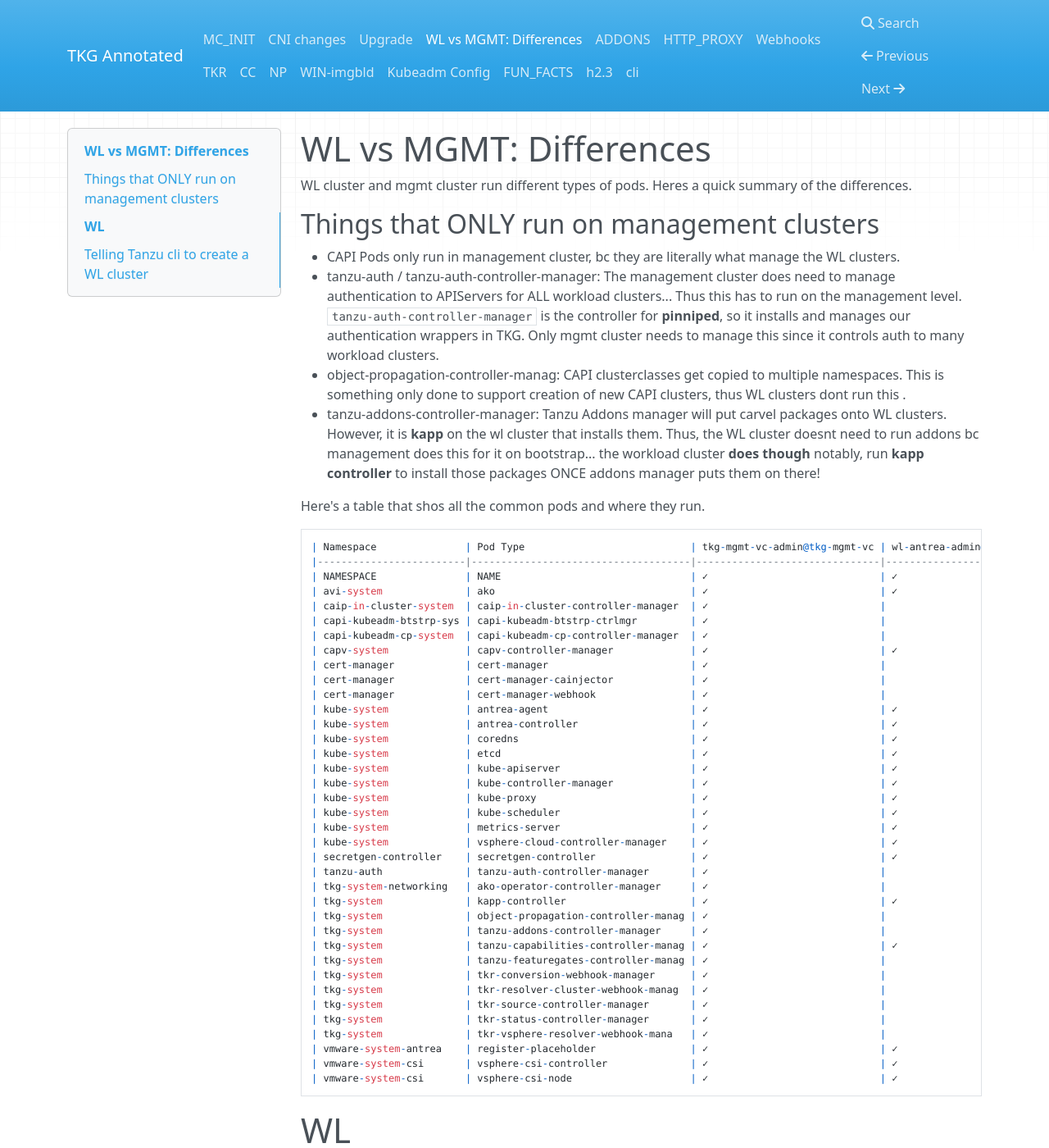
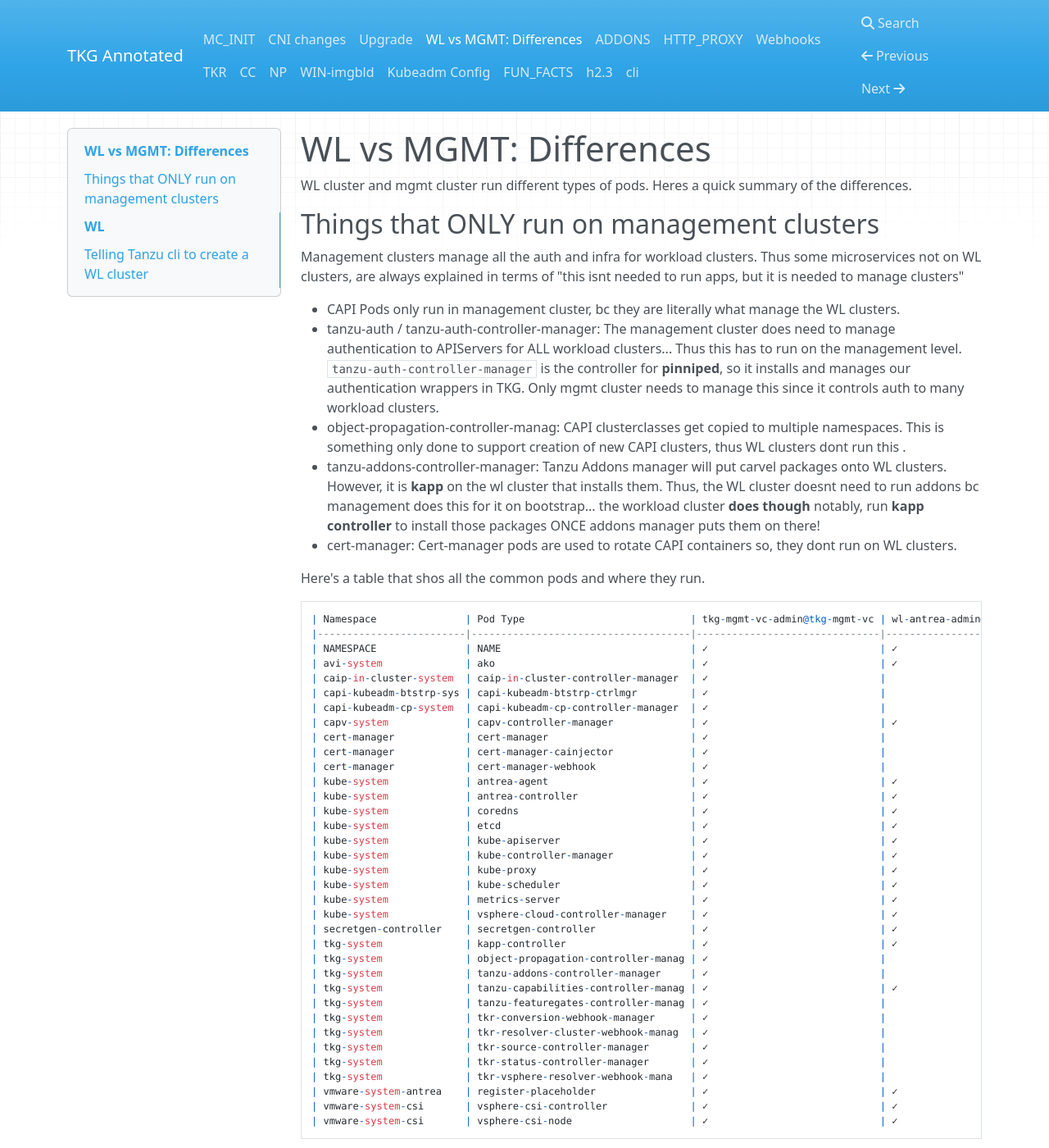
Before and after one commit to jayunit100/tanzu-install-annotated, an MkDocs documentation site: the page built from docs/z0-wl.md, in a window 1280 px wide and 1400 px high. Shown: the whole window at 82% size. Built offline with MkDocs 1.6.1, drawn with Linux system fonts in a browser that asks for light colours; nearby versions of some CDN libraries.

Commit message:
Update z0-wl.md

````diff
--- a/docs/z0-wl.md
+++ b/docs/z0-wl.md
@@ -4,51 +4,52 @@
 
 ## Things that ONLY run on management clusters
 
+Management clusters manage all the auth and infra for workload clusters.  Thus some microservices not on WL clusters, are always explained in terms of "this isnt needed to run apps, but it is needed to manage clusters"
+
 - CAPI Pods only run in management cluster, bc they are literally what manage the WL clusters.
 - tanzu-auth / tanzu-auth-controller-manager: The management cluster does need to manage authentication to APIServers for ALL workload clusters... Thus this has to run on the management level.  `tanzu-auth-controller-manager` is the controller for **pinniped**, so it installs and manages our authentication wrappers in TKG.  Only mgmt cluster needs to manage this since it controls auth to many workload clusters.
 - object-propagation-controller-manag: CAPI clusterclasses get copied to multiple namespaces.  This is something only done to support creation of new CAPI clusters, thus WL clusters dont run this .
 - tanzu-addons-controller-manager: Tanzu Addons manager will put carvel packages onto WL clusters. However, it is **kapp** on the wl cluster that installs them.  Thus, the WL cluster doesnt need to run addons bc management does this for it on bootstrap... the workload cluster **does though** notably, run **kapp controller** to install those packages ONCE addons manager puts them on there!
+- cert-manager: Cert-manager pods are used to rotate CAPI containers so, they dont run on WL clusters.
 
 Here's a table that shos all the common pods and where they run.
 
 ```
-| Namespace               | Pod Type                            | tkg-mgmt-vc-admin@tkg-mgmt-vc | wl-antrea-admin@wl-antrea|
-|-------------------------|-------------------------------------|-------------------------------|--------------------------|
-| NAMESPACE               | NAME                                | ✓                             | ✓                        |
-| avi-system              | ako                                 | ✓                             | ✓                        |
-| caip-in-cluster-system  | caip-in-cluster-controller-manager  | ✓                             |                          |
-| capi-kubeadm-btstrp-sys | capi-kubeadm-btstrp-ctrlmgr         | ✓                             |                          |
-| capi-kubeadm-cp-system  | capi-kubeadm-cp-controller-manager  | ✓                             |                          |
-| capv-system             | capv-controller-manager             | ✓                             | ✓                        |
-| cert-manager            | cert-manager                        | ✓                             |                          |
-| cert-manager            | cert-manager-cainjector             | ✓                             |                          |
-| cert-manager            | cert-manager-webhook                | ✓                             |                          |
-| kube-system             | antrea-agent                        | ✓                             | ✓                        |
-| kube-system             | antrea-controller                   | ✓                             | ✓                        |
-| kube-system             | coredns                             | ✓                             | ✓                        |
-| kube-system             | etcd                                | ✓                             | ✓                        |
-| kube-system             | kube-apiserver                      | ✓                             | ✓                        |
-| kube-system             | kube-controller-manager             | ✓                             | ✓                        |
-| kube-system             | kube-proxy                          | ✓                             | ✓                        |
-| kube-system             | kube-scheduler                      | ✓                             | ✓                        |
-| kube-system             | metrics-server                      | ✓                             | ✓                        |
-| kube-system             | vsphere-cloud-controller-manager    | ✓                             | ✓                        |
-| secretgen-controller    | secretgen-controller                | ✓                             | ✓                        |
-| tanzu-auth              | tanzu-auth-controller-manager       | ✓                             |                          |
-| tkg-system-networking   | ako-operator-controller-manager     | ✓                             |                          |
-| tkg-system              | kapp-controller                     | ✓                             | ✓                        |
-| tkg-system              | object-propagation-controller-manag | ✓                             |                          |
-| tkg-system              | tanzu-addons-controller-manager     | ✓                             |                          |
-| tkg-system              | tanzu-capabilities-controller-manag | ✓                             | ✓                        |
-| tkg-system              | tanzu-featuregates-controller-manag | ✓                             |                          |
-| tkg-system              | tkr-conversion-webhook-manager      | ✓                             |                          |
-| tkg-system              | tkr-resolver-cluster-webhook-manag  | ✓                             |                          |
-| tkg-system              | tkr-source-controller-manager       | ✓                             |                          |
-| tkg-system              | tkr-status-controller-manager       | ✓                             |                          |
-| tkg-system              | tkr-vsphere-resolver-webhook-mana   | ✓                             |                          |
-| vmware-system-antrea    | register-placeholder                | ✓                             | ✓                        |
-| vmware-system-csi       | vsphere-csi-controller              | ✓                             | ✓                        |
-| vmware-system-csi       | vsphere-csi-node                    | ✓                             | ✓                        |
+| Namespace               | Pod Type                            | tkg-mgmt-vc-admin@tkg-mgmt-vc | wl-antrea-admin@wl-antrea| window|
+|-------------------------|-------------------------------------|-------------------------------|--------------------------| ------|
+| NAMESPACE               | NAME                                | ✓                             | ✓                        | ?     |
+| avi-system              | ako                                 | ✓                             | ✓                        |       |
+| caip-in-cluster-system  | caip-in-cluster-controller-manager  | ✓                             |                          |       |
+| capi-kubeadm-btstrp-sys | capi-kubeadm-btstrp-ctrlmgr         | ✓                             |                          |       |
+| capi-kubeadm-cp-system  | capi-kubeadm-cp-controller-manager  | ✓                             |                          |       |
+| capv-system             | capv-controller-manager             | ✓                             | ✓                        |       |
+| cert-manager            | cert-manager                        | ✓                             |                          |       |
+| cert-manager            | cert-manager-cainjector             | ✓                             |                          |       |
+| cert-manager            | cert-manager-webhook                | ✓                             |                          |       |
+| kube-system             | antrea-agent                        | ✓                             | ✓                        |  ✓    |
+| kube-system             | antrea-controller                   | ✓                             | ✓                        |  ✓    |
+| kube-system             | coredns                             | ✓                             | ✓                        |  ✓    |
+| kube-system             | etcd                                | ✓                             | ✓                        | ✓     |
+| kube-system             | kube-apiserver                      | ✓                             | ✓                        | ✓     |
+| kube-system             | kube-controller-manager             | ✓                             | ✓                        | ✓     |
+| kube-system             | kube-proxy                          | ✓                             | ✓                        | ✓     |
+| kube-system             | kube-scheduler                      | ✓                             | ✓                        | ✓     |
+| kube-system             | metrics-server                      | ✓                             | ✓                        |  ✓    |
+| kube-system             | vsphere-cloud-controller-manager    | ✓                             | ✓                        |  ✓    |
+| secretgen-controller    | secretgen-controller                | ✓                             | ✓                        |  ✓    |
+| tkg-system              | kapp-controller                     | ✓                             | ✓                        |   ✓   |
+| tkg-system              | object-propagation-controller-manag | ✓                             |                          |       |
+| tkg-system              | tanzu-addons-controller-manager     | ✓                             |                          |       |
+| tkg-system              | tanzu-capabilities-controller-manag | ✓                             | ✓                        |  ✓    |
+| tkg-system              | tanzu-featuregates-controller-manag | ✓                             |                          |       |
+| tkg-system              | tkr-conversion-webhook-manager      | ✓                             |                          |       |
+| tkg-system              | tkr-resolver-cluster-webhook-manag  | ✓                             |                          |       |
+| tkg-system              | tkr-source-controller-manager       | ✓                             |                          |       |
+| tkg-system              | tkr-status-controller-manager       | ✓                             |                          |       |
+| tkg-system              | tkr-vsphere-resolver-webhook-mana   | ✓                             |                          |       |
+| vmware-system-antrea    | register-placeholder                | ✓                             | ✓                        |       |
+| vmware-system-csi       | vsphere-csi-controller              | ✓                             | ✓                        |  ✓    |
+| vmware-system-csi       | vsphere-csi-node                    | ✓                             | ✓                        |  CP   |
 ```
 
 # WL
````
